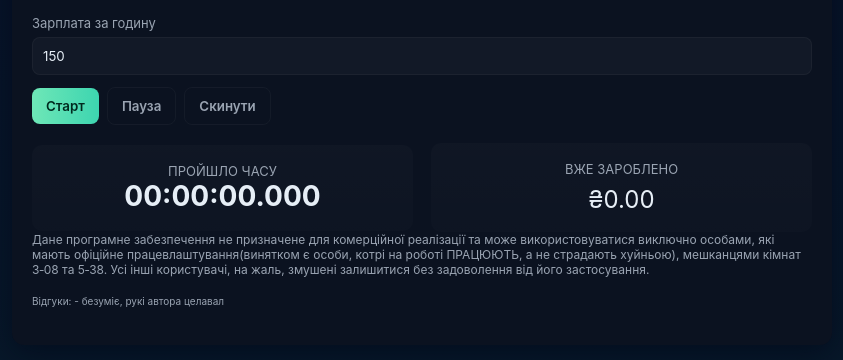
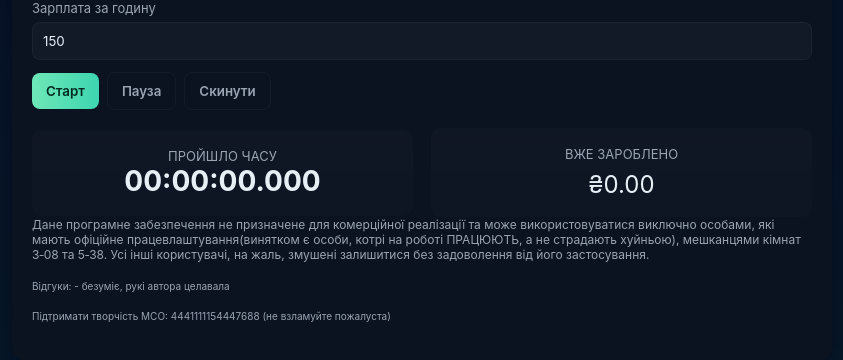
Before and after one commit to d1mpleo/salaryMultiplier, a plain HTML site: page index.html in a window 1280 px wide. Shown: the part 266-626 px from the top of the page, without its empty margins (218-1061 px from the left). Drawn offline with Linux system fonts and the light colour scheme.

Commit message:
Update index.html

```diff
--- a/index.html
+++ b/index.html
@@ -61,7 +61,9 @@
       </div>
     </div>
         <p style="font-size: 12px;" class="lead">Дане програмне забезпечення не призначене для комерційної реалізації та може використовуватися виключно особами, які мають офіційне працевлаштування(винятком є особи, котрі на роботі ПРАЦЮЮТЬ, а не страдають хуйньою), мешканцями кімнат 3‑08 та 5‑38. Усі інші користувачі, на жаль, змушені залишитися без задоволення від його застосування.</p>
-        <p style="font-size: 10px;" class="lead">Відгуки: - безуміє, рукі автора целавал</p>
+        <p style="font-size: 10px;" class="lead">Відгуки: - безуміє, рукі автора целавала</p>
+        <p></p>
+        <p style="font-size: 10px;" class="lead">Підтримати творчість MCO: 4441111154447688 (не взламуйте пожалуста)</p>
 
   </div>
 
```
